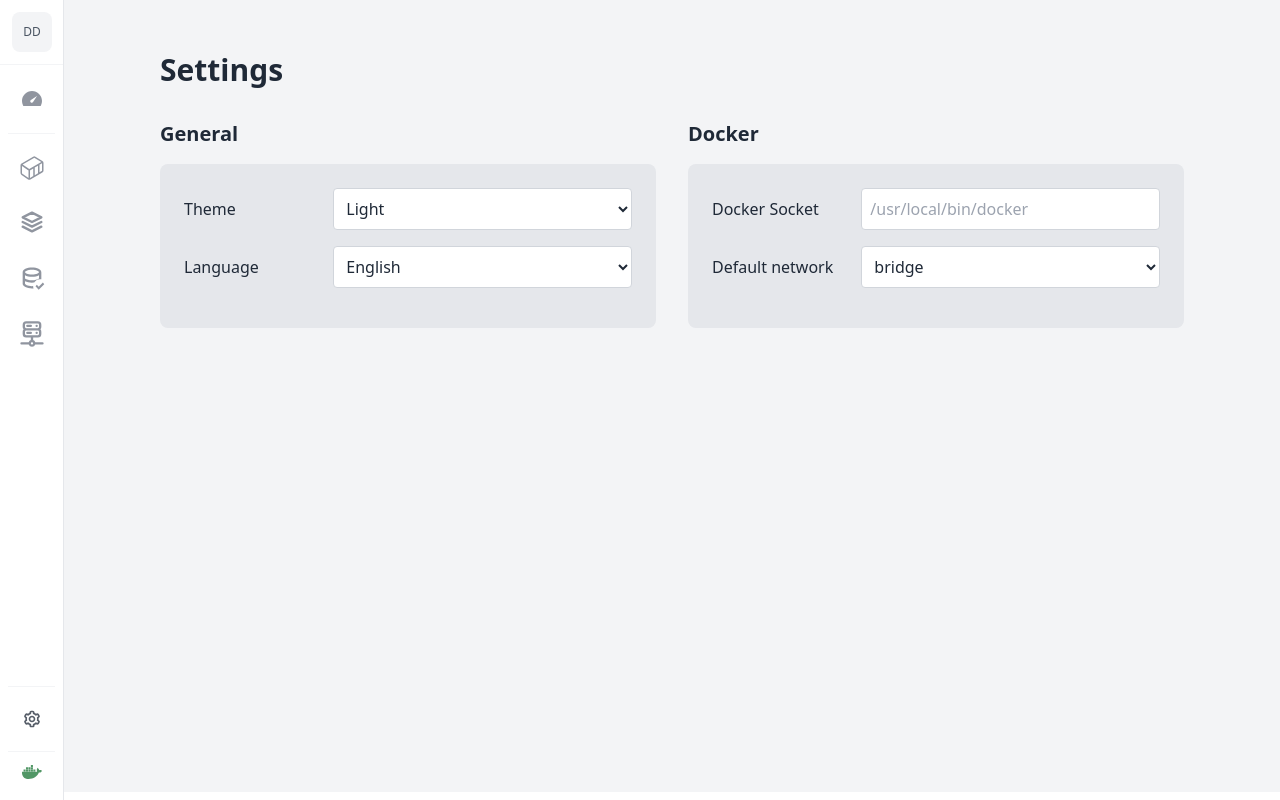
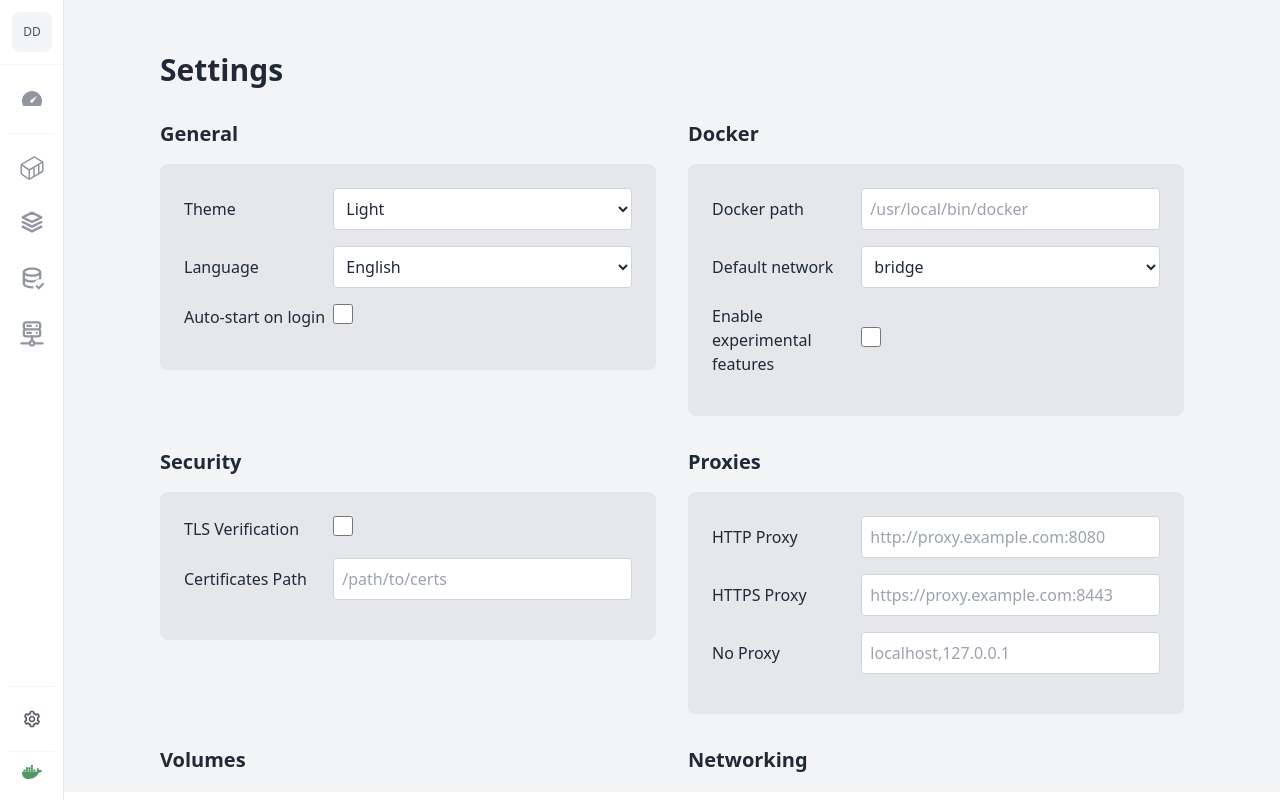
Before and after one commit to ropali/dockyard, a React (Vite) app: page /settings in a window 1280 px wide. Built offline with nearby package versions, Linux system fonts and the light colour scheme.

Commit message:
updated settings UI

```diff
--- a/src/components/Screens/SettingsScreen.jsx
+++ b/src/components/Screens/SettingsScreen.jsx
@@ -3,21 +3,55 @@
 const SettingsScreen = () => {
   return (
     <div className="bg-gray-100 p-8 h-screen w-full flex justify-center">
-      <div className="max-w-5xl w-full">
+      <div className="max-w-5xl w-full max-h-full overflow-y-auto">
         <h1 className="text-3xl font-bold mb-8">Settings</h1>
 
         <div className="grid grid-cols-2 gap-8">
           <SettingsGroup title="General">
             <SettingsItem label="Theme" type="select" options={['Light', 'Dark', 'System']} />
             <SettingsItem label="Language" type="select" options={['English', 'Spanish', 'French']} />
+            <SettingsItem label="Auto-start on login" type="toggle" />
           </SettingsGroup>
 
           <SettingsGroup title="Docker">
-            <SettingsItem label="Docker Socket" type="input" placeholder="/usr/local/bin/docker" />
+            <SettingsItem label="Docker path" type="input" placeholder="/usr/local/bin/docker" />
             <SettingsItem label="Default network" type="select" options={['bridge', 'host', 'none']} />
+            <SettingsItem label="Enable experimental features" type="toggle" />
           </SettingsGroup>
 
 
+          <SettingsGroup title="Security">
+            <SettingsItem label="TLS Verification" type="toggle" />
+            <SettingsItem label="Certificates Path" type="input" placeholder="/path/to/certs" />
+          </SettingsGroup>
+
+          <SettingsGroup title="Proxies">
+            <SettingsItem label="HTTP Proxy" type="input" placeholder="http://proxy.example.com:8080" />
+            <SettingsItem label="HTTPS Proxy" type="input" placeholder="https://proxy.example.com:8443" />
+            <SettingsItem label="No Proxy" type="input" placeholder="localhost,127.0.0.1" />
+          </SettingsGroup>
+
+          <SettingsGroup title="Volumes">
+            <SettingsItem label="Default Volume Path" type="input" placeholder="/var/lib/docker/volumes" />
+            <SettingsItem label="Prune Volumes on Exit" type="toggle" />
+          </SettingsGroup>
+
+          <SettingsGroup title="Networking">
+            <SettingsItem label="Default DNS Servers" type="input" placeholder="8.8.8.8, 8.8.4.4" />
+            <SettingsItem label="Host-to-Container Networking" type="toggle" />
+          </SettingsGroup>
+
+          <SettingsGroup title="Updates">
+            <SettingsItem label="Auto-Update" type="toggle" />
+            <div className="mb-4">
+              <button className="bg-blue-500 text-white px-4 py-2 rounded">Check for Updates</button>
+            </div>
+          </SettingsGroup>
+
+          <SettingsGroup title="Advanced">
+            <SettingsItem label="Docker Daemon Options" type="input" placeholder="--experimental --log-level=debug" />
+            <SettingsItem label="Restart Docker" type="button" />
+          </SettingsGroup>
         </div>
       </div>
     </div>
@@ -55,6 +89,10 @@
             <span>{unit}</span>
           </div>
         );
+      case 'button':
+        return (
+          <button className="bg-red-500 text-white px-4 py-2 rounded">Restart Docker</button>
+        );
       default:
         return null;
     }
```
